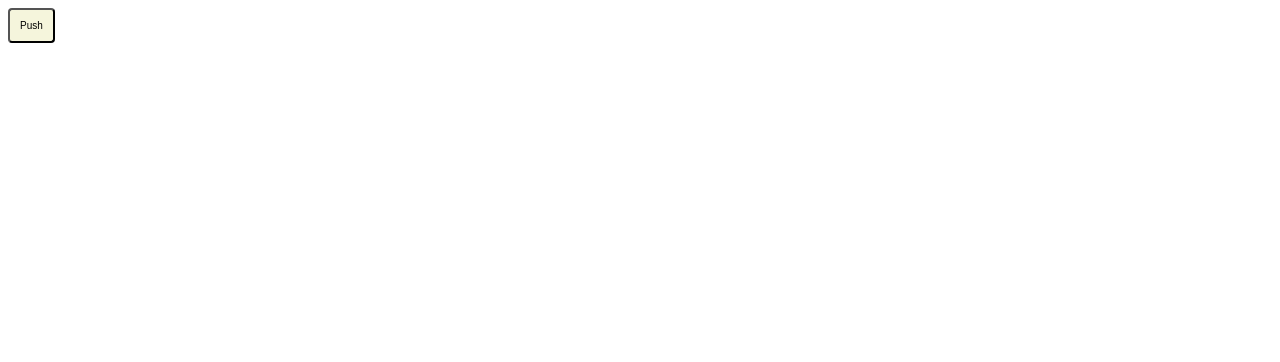
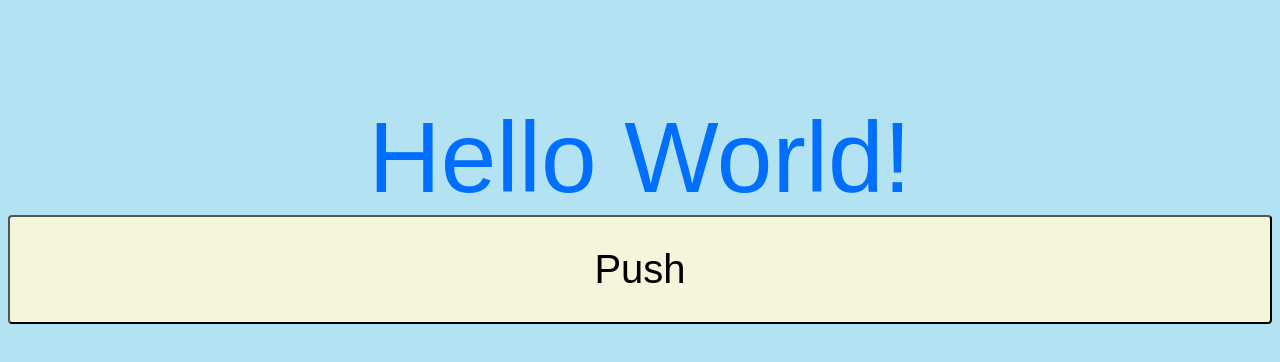
Before and after one commit to CzarekM2012/PAP_project-website, a plain HTML site: page index.html in a window 1280 px wide. Drawn offline with Linux system fonts and the light colour scheme.

Commit message:
Added a Hello World message, still looks bad

```diff
--- a/index.html
+++ b/index.html
@@ -5,8 +5,9 @@
     <meta charset="UTF-8">
     <title>Prototype</title>
 </head>
-<body>
-    <button id="hello">Push</button>
+<body bgcolor="#b3e3f2">
+    <p id="hello_message" color="000000">Hello World!</p>
+    <button id="hello_button">Push</button>
 </body>
 <script src="script.js"></script>
 </html>
--- a/script.js
+++ b/script.js
@@ -1,3 +1,3 @@
-const button = document.getElementById("hello")
+const button = document.getElementById("hello_button")
 
-button.addEventListener("click", function(){alert("hello")})
+button.addEventListener("click", function () { alert("Hello!") })
--- a/style.css
+++ b/style.css
@@ -2,18 +2,33 @@ body
 {
     size: 100vh;
 }
-#hello
+
+#hello_message
 {
+    margin-left: auto;
+    margin-right: auto;
+    margin-bottom: 0;
+    width: 50%;
+    font-size: 100px;
+    font-family: Arial, Helvetica, sans-serif;
+    color: rgb(0, 110, 255);
+    text-align: center;
+}
+
+#hello_button
+{
+    margin: auto;
+    width: 100%;
     cursor: pointer;
     background-color: beige;
     color: black;
     border-radius: 4px;
     font-family: Arial, Helvetica, sans-serif;
-    font-size: 10px;
-    padding: 10px;
+    font-size: 40px;
+    padding: 30px 150px;
 }
 
-#hello:hover
+#hello_button:hover
 {
     background-color: black;
     color:beige;
```
